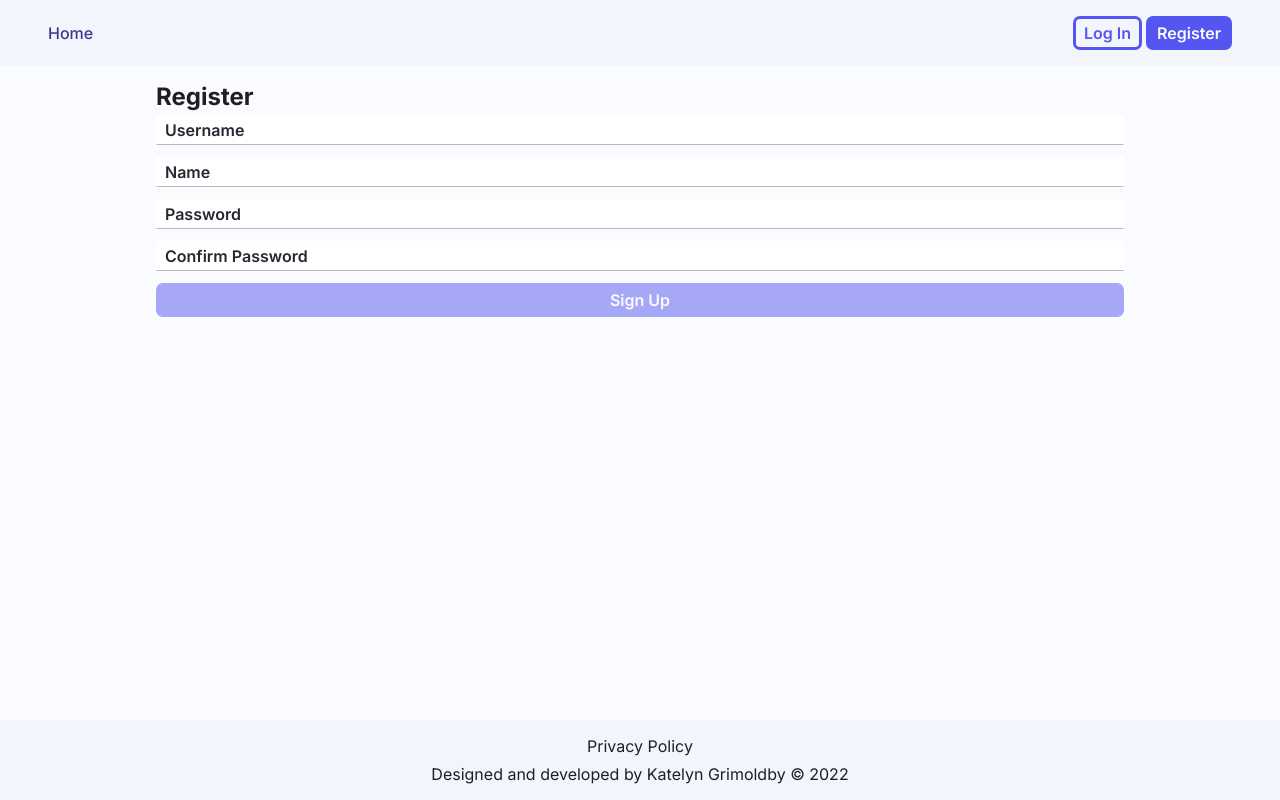
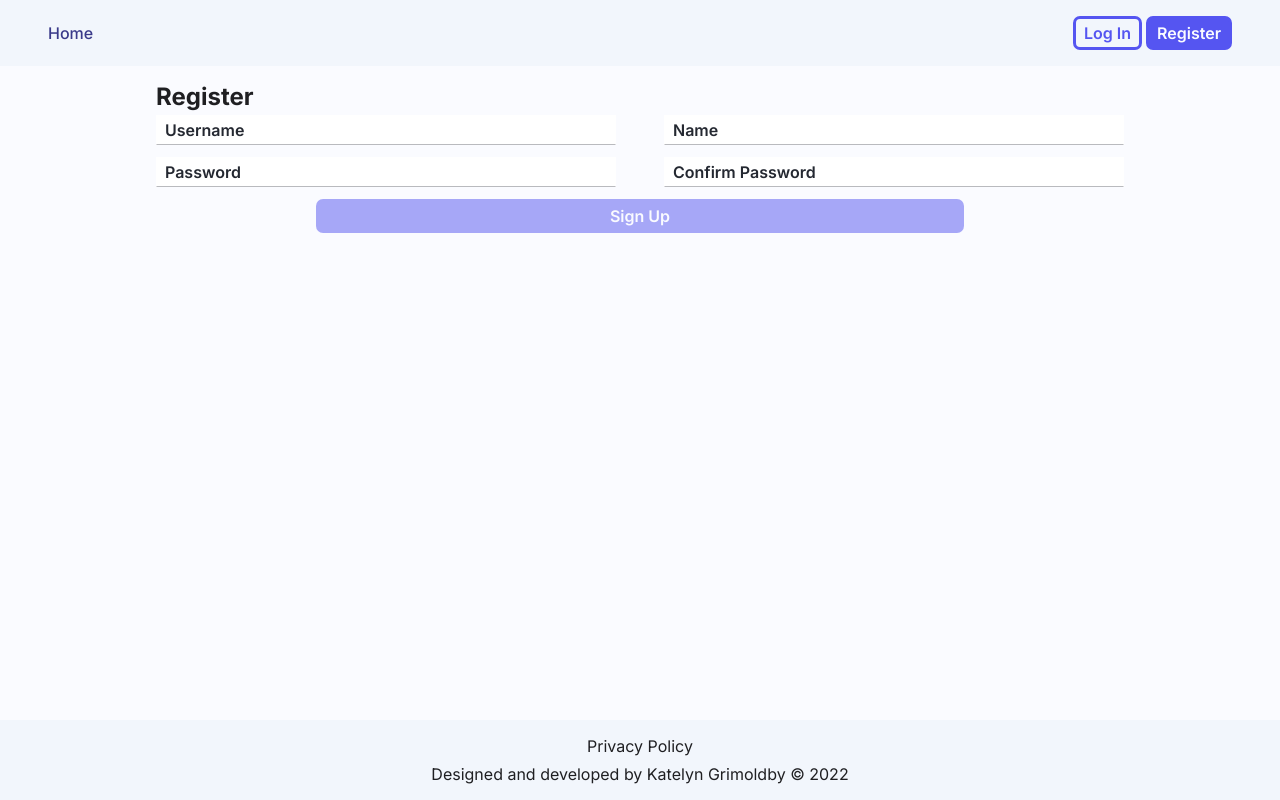
Before and after one commit to katelyngrimoldby/job-application-tracker, a React (Vite) app in the folder frontend/: page /register in a window 1280 px wide. Built offline with nearby package versions, Linux system fonts and the light colour scheme.

Commit message:
Style for dessktop

```diff
--- a/frontend/src/components/RegistrationForm.tsx
+++ b/frontend/src/components/RegistrationForm.tsx
@@ -37,6 +37,7 @@ const RegistrationForm = () => {
         onSubmit={handleSubmit}
         className={styles.form}
       >
+        <div className={styles.inputs}>
           <input
             type='text'
             placeholder='Username'
@@ -51,6 +52,8 @@ const RegistrationForm = () => {
             value={name}
             onChange={(event) => setName(event.target.value)}
           />
+        </div>
+        <div className={styles.inputs}>
           <input
             type='password'
             placeholder='Password'
@@ -66,6 +69,7 @@ const RegistrationForm = () => {
             value={confirmPass}
             onChange={(event) => setConfirmPass(event.target.value)}
           />
+        </div>
         <button
           disabled={
             !username ||
--- a/frontend/src/styles/components/RegistrationForm.module.css
+++ b/frontend/src/styles/components/RegistrationForm.module.css
@@ -1,3 +1,4 @@
+@media screen and (min-width: 0px) {
   .form {
     margin-top: 0.25rem;
     display: flex;
@@ -35,3 +36,18 @@
       }
     }
   }
+}
+
+@media screen and (min-width: 1024px) {
+  .form {
+    > button {
+      margin-inline: 10rem;
+    }
+  }
+
+  .inputs {
+    width: 100%;
+    display: flex;
+    gap: 3rem;
+  }
+}
```
Lines whose indentation alone changed are shown as unchanged.
